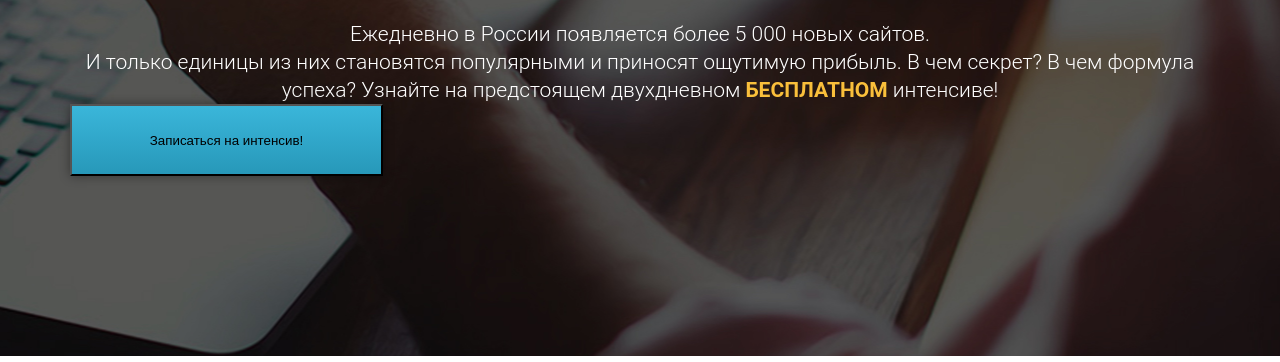
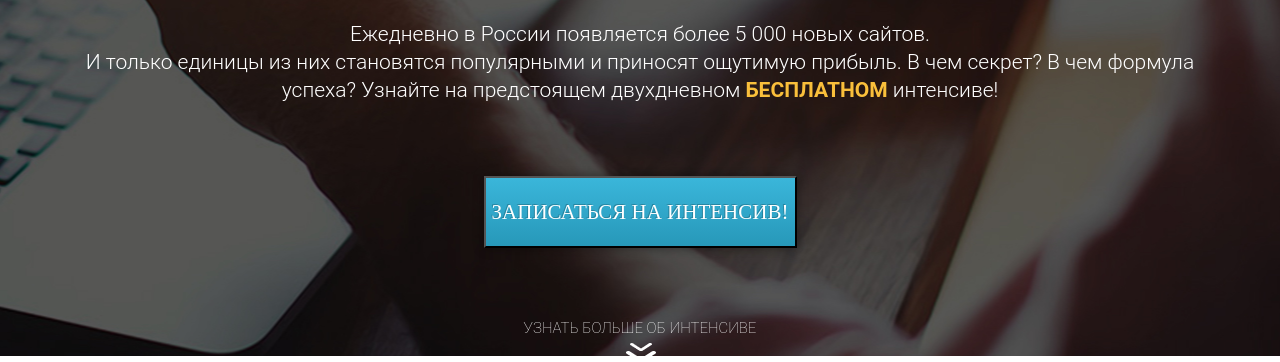
Before and after one commit to Olviga/BeOnMaxWP_first, a plain HTML site: page index.html in a window 1280 px wide. Shown: the part 444-806 px from the top of the page. Drawn offline with Linux system fonts and the light colour scheme.

Commit message:
feat: end section 1

```diff
--- a/css/style.css
+++ b/css/style.css
@@ -72,14 +72,20 @@ h2.title{
     line-height: 28px;
     color: #FFFFFF;
     text-align: center;
+    margin-bottom: 72px;
 }
 
 .promo .promo_text span{
     font-weight: 700;
     color: #F9BF3B;
+
 }
 
 .promo .promo_btn{
+    display: block;
+    margin: 0 auto;
+
+
     width: 313px;
     height: 72px;
     left: 805px;
@@ -87,4 +93,35 @@ h2.title{
 
     background: linear-gradient(0deg, #2798B9 0%, #3AB6DA 100%);
     box-shadow: 0px 0px 10px rgba(0, 0, 0, 0.4);
+    margin-bottom: 71px;
+
+    font-family: 'RobotoCondensed';
+    font-size: 21px;
+    line-height: 24px;
+    text-transform: uppercase;
+    color: #FFFFFF;
+
+    cursor: pointer;
+    outline: none;
+
+    text-shadow: -1px -1px 0px rgba(0, 0, 0, 0.22);
+
 }
+
+.more .more_text{
+    font-family: 'Roboto';
+    font-style: normal;
+    font-weight: 100;
+    font-size: 15px;
+    align-items: center;
+    text-align: center;
+    text-transform: uppercase;
+    color: #FFFFFF;
+
+    margin-bottom: 5px;
+}
+
+.more .more_img{
+    display: block;
+    margin: 0 auto;
+}
--- a/index.html
+++ b/index.html
@@ -28,6 +28,11 @@
             <button class="promo_btn">
                 Записаться на интенсив!
             </button>
+
+            <div class="more">
+                <div class="more_text">узнать больше об интенсиве</div>
+                <img src="img/icons/down.png" alt="стрелка вниз" class="more_img">
+            </div>
         </div>
     </section>
 
```
Also changed, not shown: img/icons/down.png (added).
